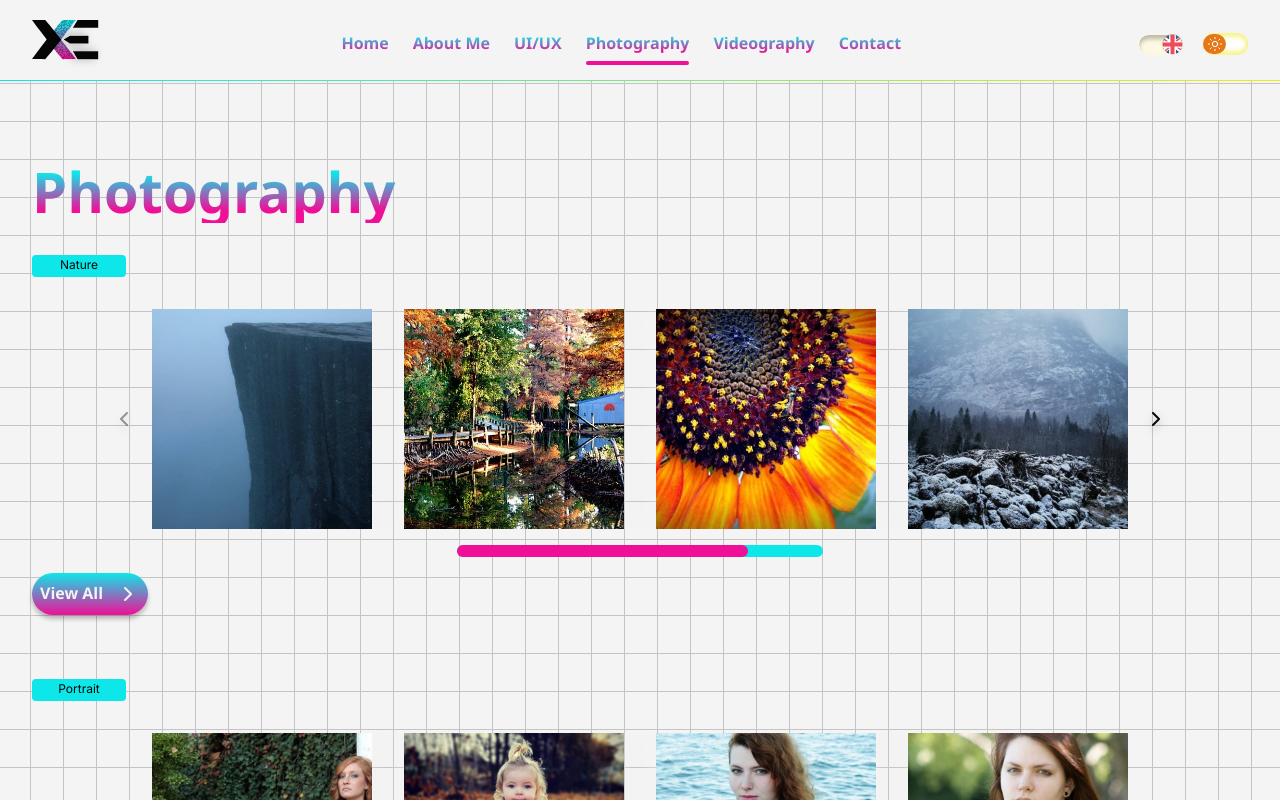
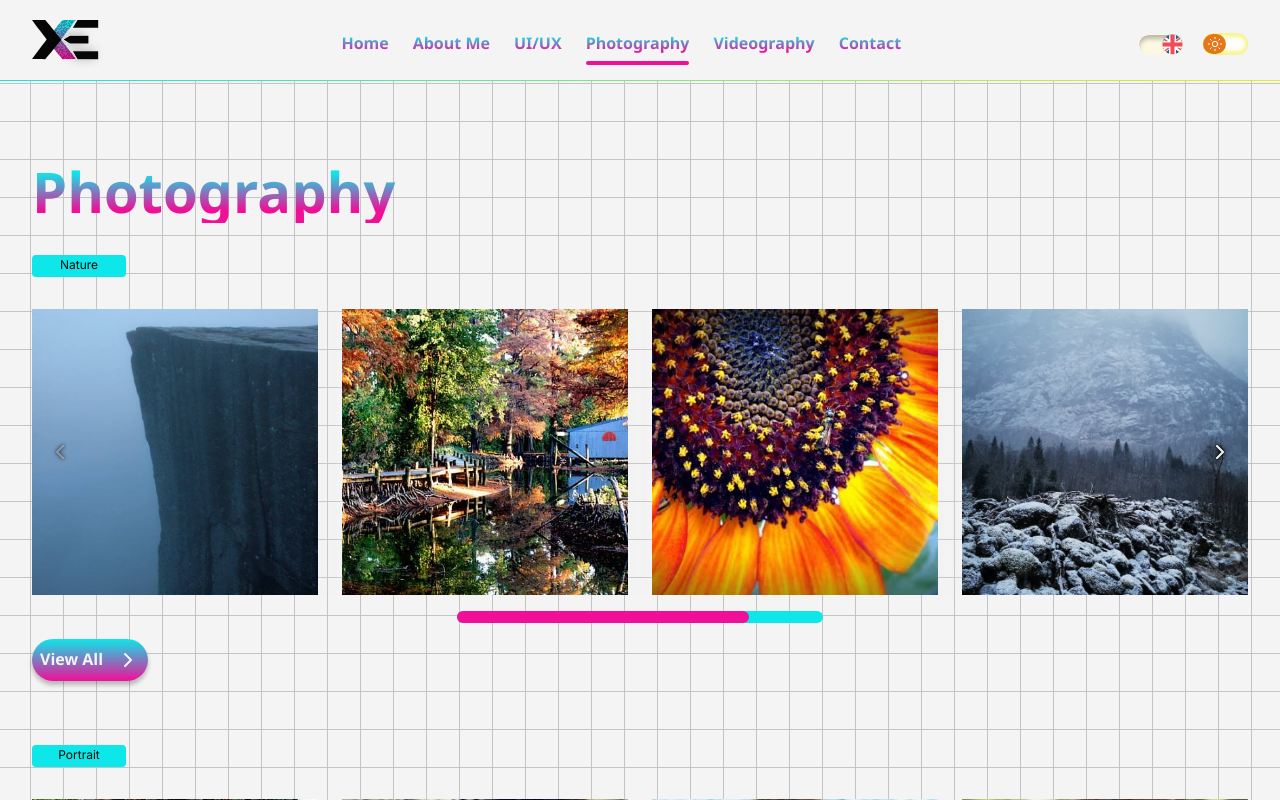
Before and after one commit to duct-tape-deployments/devin-portfolio, a React (Vite) app: page /photography in a window 1280 px wide. Shown: the top 800 px of the page. Built offline with nearby package versions, Linux system fonts and the light colour scheme; a web font is replaced by a local one.

Commit message:
fix(photography): size photos on the grid from md with overlaid chevrons

```diff
--- a/src/components/photography/PhotoCarousel.tsx
+++ b/src/components/photography/PhotoCarousel.tsx
@@ -13,8 +13,7 @@ type PhotoCarouselProps = {
 };
 
 const THUMB_MIN_WIDTH_PERCENT = (11.05 / 30.11) * 100;
-const chevronClasses =
-  'icon-button shrink-0 max-md:absolute max-md:top-1/2 max-md:-translate-y-1/2';
+const chevronClasses = 'icon-button absolute top-1/2 -translate-y-1/2';
 
 export function PhotoCarousel({
   images,
@@ -30,14 +29,14 @@ export function PhotoCarousel({
 
   return (
     <div>
-      <div className="relative md:flex md:items-center md:justify-center md:gap-4">
+      <div className="relative">
         <button
           type="button"
           onClick={() => scrollByItem(-1)}
           aria-label={previousLabel}
           aria-controls={rowId}
           aria-disabled={atStart}
-          className={`${chevronClasses} max-md:left-0`}
+          className={`${chevronClasses} left-0 md:left-4 md:icon-button-on-photo`}
         >
           <ChevronLeft aria-hidden="true" />
         </button>
@@ -48,7 +47,7 @@ export function PhotoCarousel({
           role="list"
           tabIndex={0}
           aria-label={label}
-          className="flex snap-x snap-mandatory gap-(--carousel-gap) overflow-x-auto scrollbar-none [--carousel-gap:32px] [--carousel-item:220px] max-md:ml-[7.46%] md:min-w-0 md:flex-1 md:carousel-row-fit focus-visible:outline-2 focus-visible:outline-offset-2 focus-visible:outline-focus"
+          className="@container flex snap-x snap-mandatory gap-(--carousel-gap) overflow-x-auto scrollbar-none [--carousel-gap:32px] [--carousel-item:220px] max-md:ml-[7.46%] md:[--carousel-gap:20px] md:[--carousel-item:calc((100cqw-3*var(--carousel-gap))/4)] lg:[--carousel-gap:24px] focus-visible:outline-2 focus-visible:outline-offset-2 focus-visible:outline-focus"
         >
           {images.map((image, index) => {
             const eager = priority && index === 0;
@@ -76,7 +75,7 @@ export function PhotoCarousel({
           aria-label={nextLabel}
           aria-controls={rowId}
           aria-disabled={atEnd}
-          className={`${chevronClasses} icon-button-on-photo max-md:right-[4.14%]`}
+          className={`${chevronClasses} icon-button-on-photo right-[4.14%] md:right-4`}
         >
           <ChevronRight aria-hidden="true" />
         </button>
--- a/src/styles/index.css
+++ b/src/styles/index.css
@@ -18,6 +18,22 @@
       var(--carousel-gap),
     min(var(--carousel-item), 100% - 80px)
   );
+}
+
+@utility icon-button-on-photo {
+  --icon-color: var(--color-paper);
+  --icon-halo: drop-shadow(0 0 1px var(--color-ink)) drop-shadow(0 0 2px var(--color-ink));
+  filter: var(--icon-halo);
+
+  &:not(:disabled, [aria-disabled='true']) {
+    @variant hover {
+      filter: var(--icon-halo) drop-shadow(0 0 6px var(--icon-glow));
+    }
+  }
+
+  &:active:not(:disabled, [aria-disabled='true']) {
+    filter: var(--icon-halo);
+  }
 }
 
 @layer base {
@@ -242,28 +258,6 @@
     opacity: 0.4;
   }
 
-  .icon-button-on-photo {
-    @variant max-md {
-      --icon-color: var(--color-paper);
-      --icon-halo: drop-shadow(0 0 1px var(--color-ink)) drop-shadow(0 0 2px var(--color-ink));
-      filter: var(--icon-halo);
-    }
-  }
-
-  .icon-button-on-photo:not(:disabled, [aria-disabled='true']) {
-    @variant max-md {
-      @variant hover {
-        filter: var(--icon-halo) drop-shadow(0 0 6px var(--icon-glow));
-      }
-    }
-  }
-
-  .icon-button-on-photo:active:not(:disabled, [aria-disabled='true']) {
-    @variant max-md {
-      filter: var(--icon-halo);
-    }
-  }
-
   .social-link {
     --icon-color: var(--color-icon-accent);
     --icon-pressed-color: var(--color-icon-accent);
```
